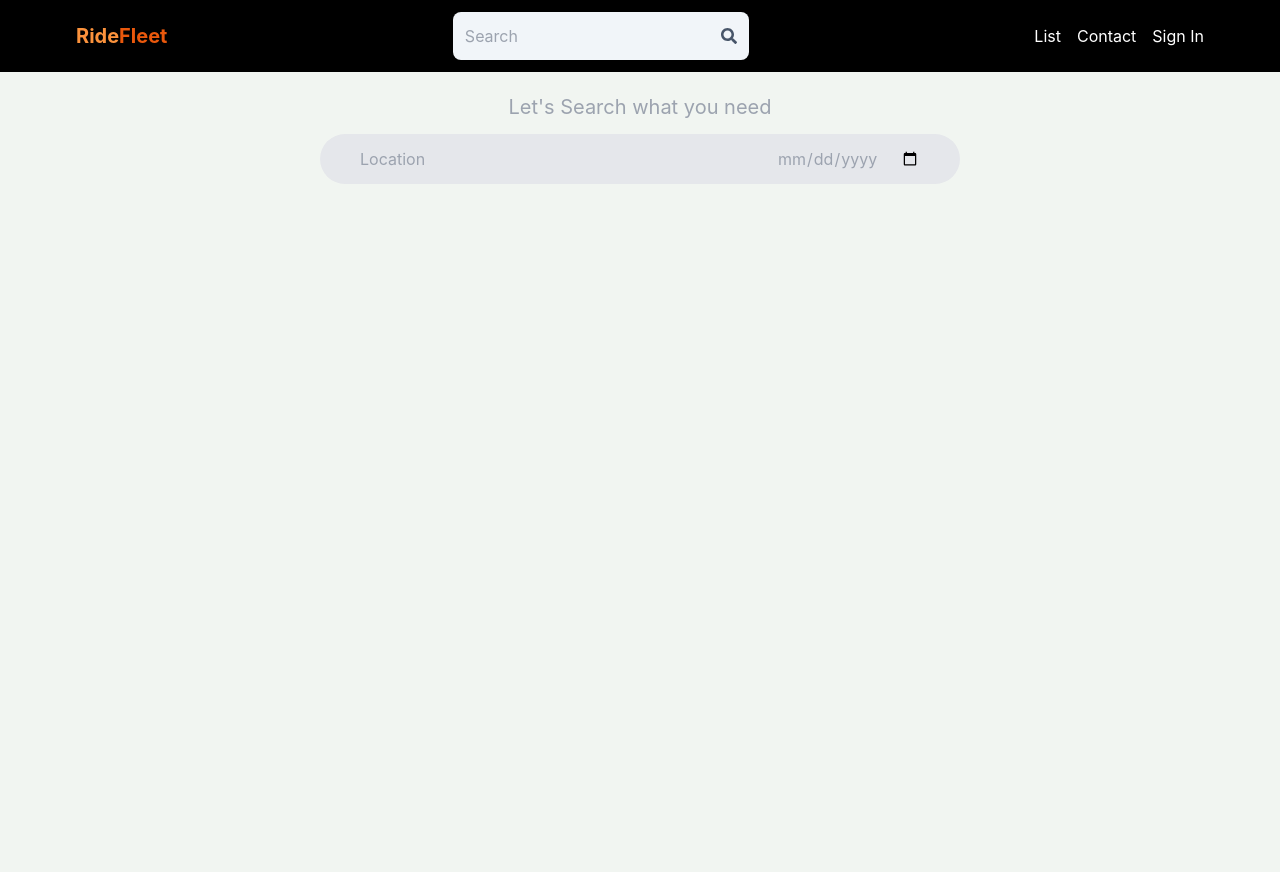
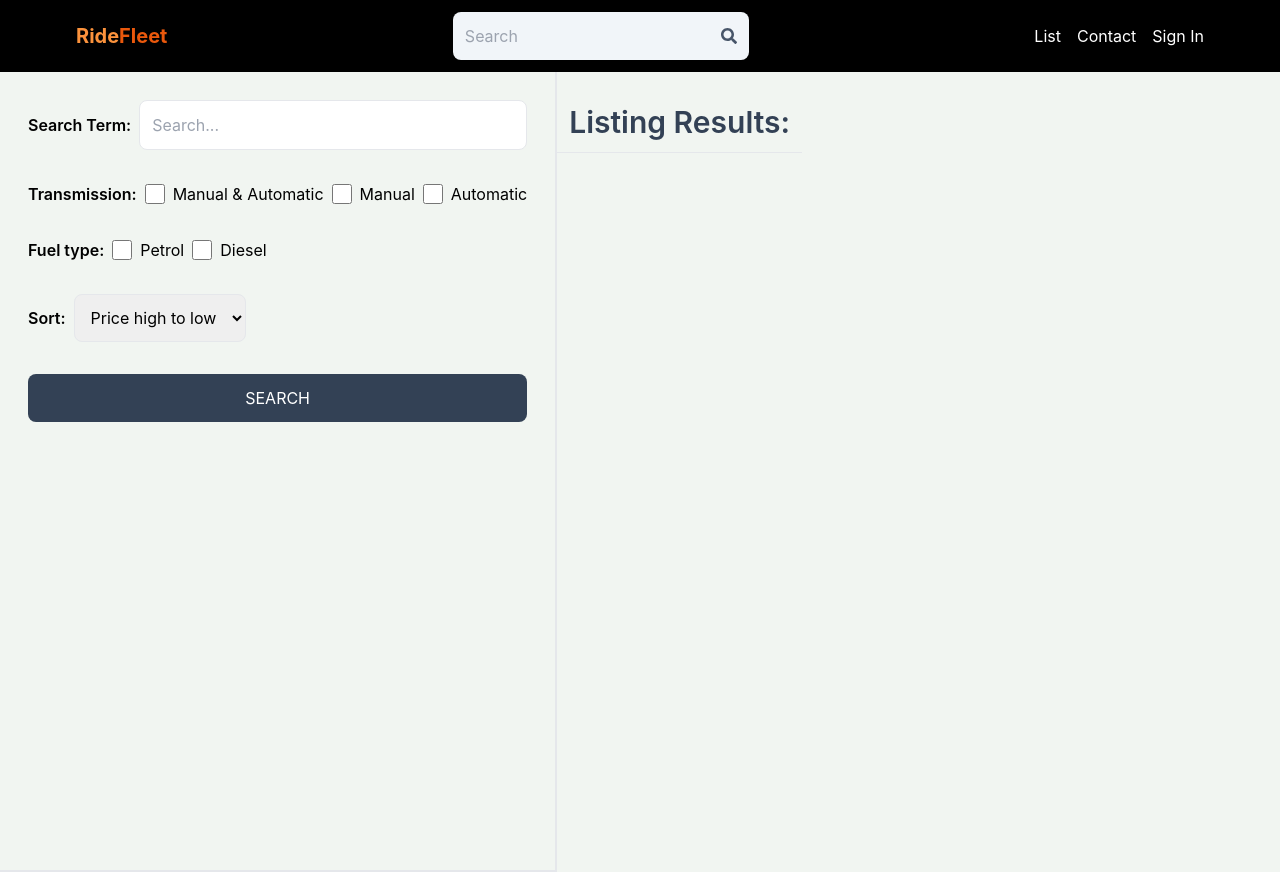
Before and after one commit to SRittik0/Car-chatbot, a React (Create React App) app in the folder client/: page /search in a window 1280 px wide. Before the commit the page ends 800 px from the top, so only its background shows below. Built offline with nearby package versions, Linux system fonts and the light colour scheme; no server answers.

Commit message:
Search page UI

```diff
--- a/client/src/App.jsx
+++ b/client/src/App.jsx
@@ -16,6 +16,7 @@ import CarListingForm from "./Pages/CarListingForm";
 import PrivateRoute from "./Components/PrivateRoute";
 import UpdateListing from "./Pages/UpdateListing";
 import Listing from "./Pages/Listing";
+import Search from "./Pages/Search";
 
 function App() {
   return (
@@ -41,9 +42,10 @@ function App() {
         <Route path="/contact" element={<Navbar />} />
         {/* <Route path="/chat" element={<Chat />} /> */}
         <Route path="/bot" element={<B />} />
-        <Route path="/search" element={<SearchInput />} />
+        <Route path="/searchInput" element={<SearchInput />} />
         <Route path="/carlistingform" element={<CarListingForm />} />
         <Route path="/listing/:listingId" element={<Listing />} />
+        <Route path="/search" element={<Search />} />
       </Routes>
     </BrowserRouter>
   );
--- /dev/null
+++ b/client/src/Pages/Search.jsx
@@ -0,0 +1,66 @@
+import React from "react";
+
+export default function Search() {
+  return (
+    <div className="flex flex-col md:flex-row">
+      <div className="p-7 border-b-2 md:border-r-2 md: min-h-screen">
+        <form className="flex flex-col gap-8">
+          <div className="flex items-center gap-2 ">
+            <label className="whitespace-nowrap font-semibold">
+              Search Term:
+            </label>
+            <input
+              type="text"
+              id="searchTerm"
+              placeholder="Search..."
+              className="border rounded-lg p-3 w-full"
+            />
+          </div>
+          <div className="flex gap-2 flex-wrap items-center ">
+            <label className="font-semibold">Transmission:</label>
+            <div className="flex gap-2">
+              <input type="checkbox" id="all" className="w-5" />
+              <span>Manual & Automatic</span>
+            </div>
+            <div className="flex gap-2">
+              <input type="checkbox" id="Manual" className="w-5" />
+              <span>Manual</span>
+            </div>
+            <div className="flex gap-2">
+              <input type="checkbox" id="Automatic" className="w-5" />
+              <span>Automatic</span>
+            </div>
+          </div>
+          <div className="flex gap-2 flex-wrap items-center ">
+            <label className="font-semibold">Fuel type:</label>
+            <div className="flex gap-2">
+              <input type="checkbox" id="Petrol" className="w-5" />
+              <span>Petrol</span>
+            </div>
+            <div className="flex gap-2">
+              <input type="checkbox" id="Diesel" className="w-5" />
+              <span>Diesel</span>
+            </div>
+          </div>
+          <div className="flex items-center gap-2">
+            <label className="font-semibold">Sort:</label>
+            <select id="sort_order" className="border rounded-lg p-3">
+              <option> Price high to low</option>
+              <option> Price low to high</option>
+              <option> Latest</option>
+              <option> Oldest</option>
+            </select>
+          </div>
+          <button className="bg-slate-700 text-white p-3 rounded-lg uppercase hover:opacity-95">
+            Search
+          </button>
+        </form>
+      </div>
+      <div className="">
+        <h1 className="text-3xl font-semibold border-b p-3 text-slate-700 mt-5">
+          Listing Results:
+        </h1>
+      </div>
+    </div>
+  );
+}
```
